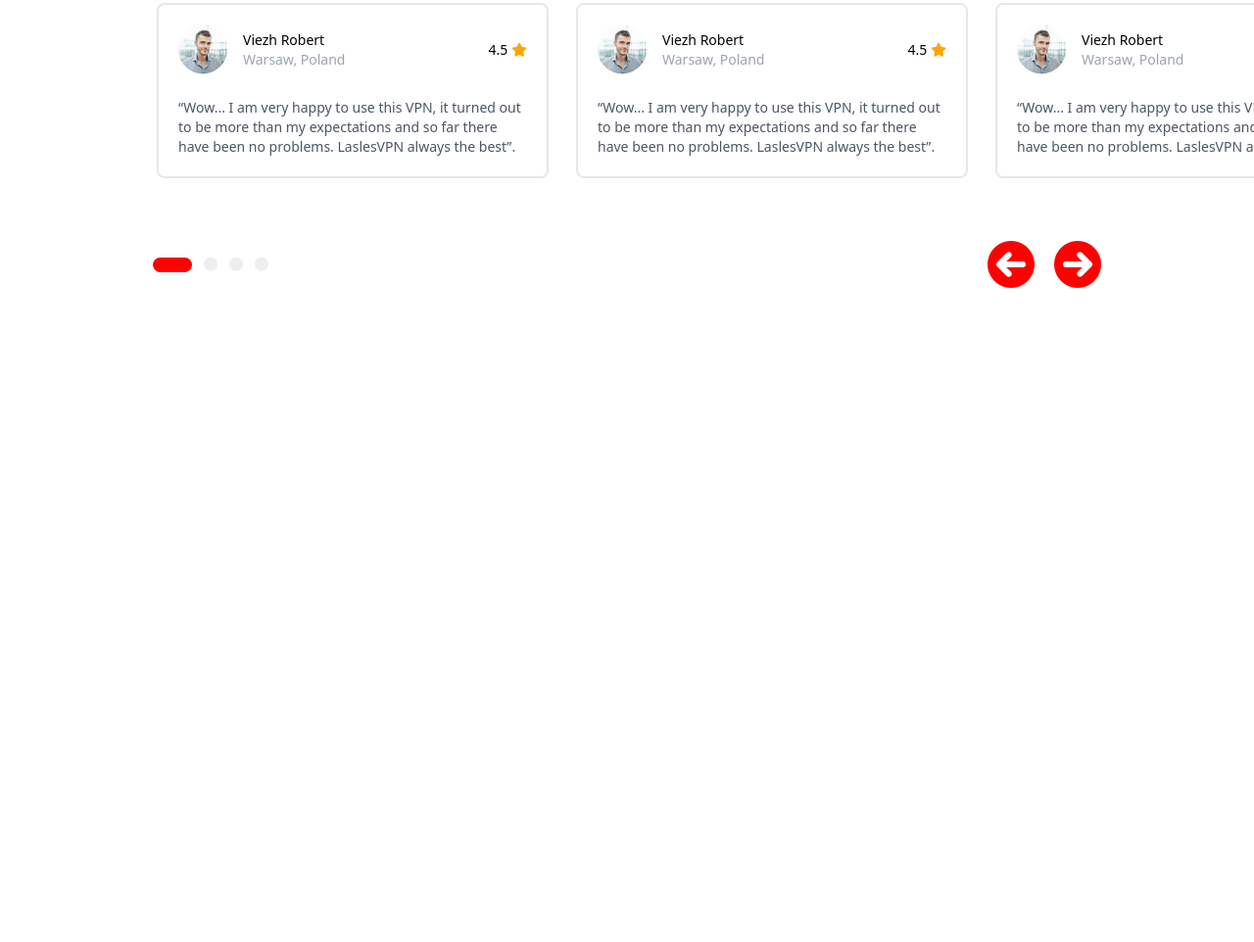
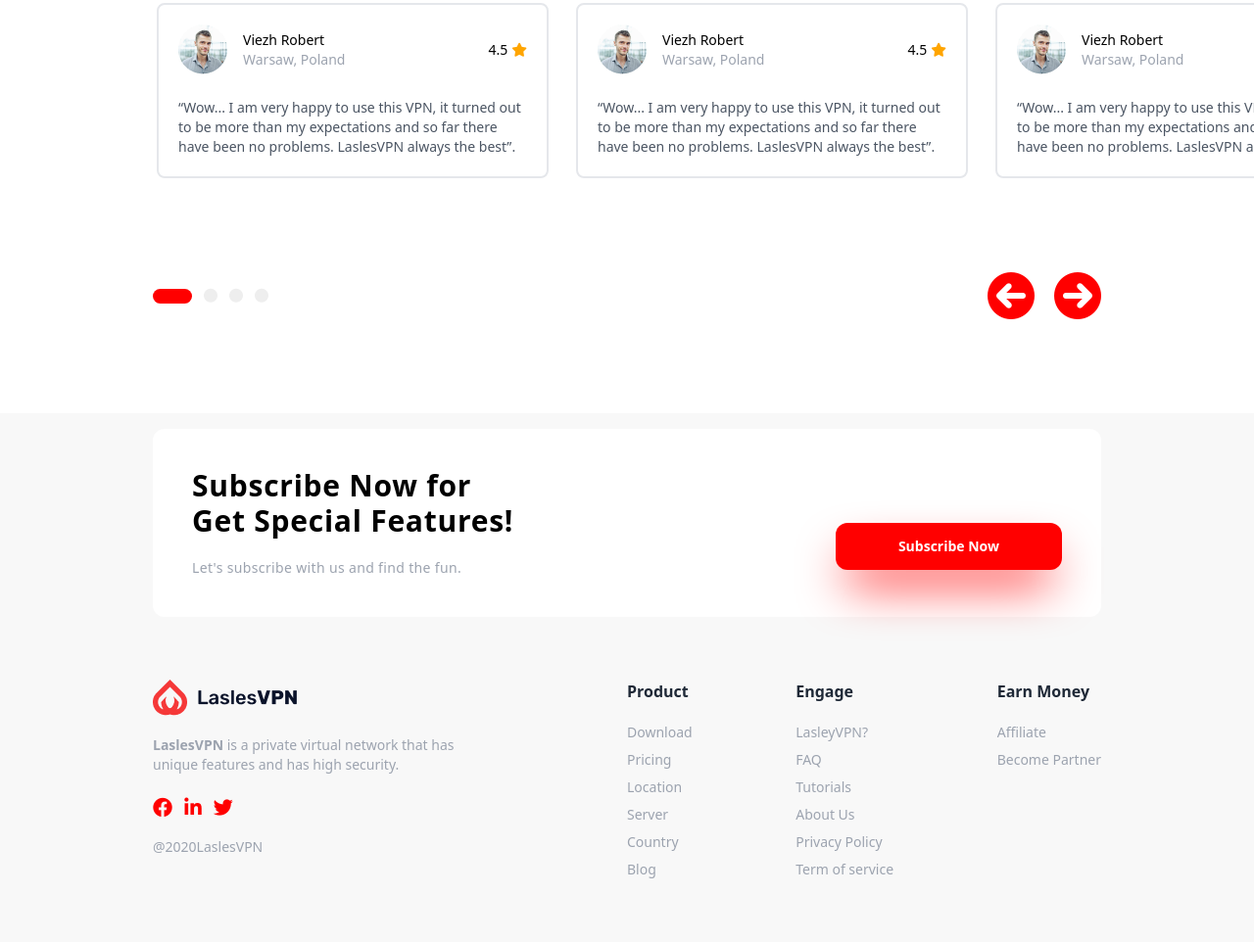
Before and after one commit to arjorb/stunningLasleVpn, a website: page src/index.html in a window 1280 px wide. Shown: the part 3376-4338 px from the top of the page at 98% size. Before the commit the page ends 3734 px from the top, so only its background shows below. Drawn offline with Linux system fonts and the light colour scheme; files whose address does not match are found by name.

Commit message:
done working on footer

```diff
--- a/src/index.html
+++ b/src/index.html
@@ -419,7 +419,7 @@
 
     <!-- Slider controll -->
     <section
-      class="max-w-[1000px] mx-auto p-4 my-[3rem] flex justify-between items-center"
+      class="max-w-[1000px] mx-auto p-4 my-[5rem] flex justify-between items-center"
     >
       <div class="flex gap-3 text-sm">
         <div class="bg-[red] w-[40px] h-[15px] rounded-full"></div>
@@ -433,5 +433,76 @@
         ><i class="fa-solid fa-circle-arrow-right"></i>
       </div>
     </section>
+
+    <section class="bg-[#F8F8F8]">
+      <div class="max-w-[1000px] mx-auto p-4">
+        <!-- call to action  -->
+        <div
+          class="bg-[white] flex justify-between items-center p-10 rounded-xl"
+        >
+          <div>
+            <h1 class="text-3xl font-bold tracking-wide mb-5">
+              Subscribe Now for <br />
+              Get Special Features!
+            </h1>
+            <p class="text-gray-400 text-sm tracking-wide">
+              Let's subscribe with us and find the fun.
+            </p>
+          </div>
+          <div>
+            <button
+              class="bg-[red] text-sm font-bold text-[#fff] px-[4rem] py-[0.9rem] rounded-xl mt-[3rem] shadow-[red] shadow-2xl"
+            >
+              Subscribe Now
+            </button>
+          </div>
+        </div>
+        <!-- footer section  -->
+        <div class="mt-[4rem] md:flex justify-between pb-[3rem]">
+          <div class="basis-1/3">
+            <img src="../assets/Logo.png" alt="" />
+            <p class="text-gray-400 text-sm my-5">
+              <span class="font-bold">LaslesVPN</span> is a private virtual
+              network that has unique features and has high security.
+            </p>
+            <i class="mr-2 text-xl text-[red] fa-brands fa-facebook"></i>
+            <i class="mr-2 text-xl text-[red] fa-brands fa-linkedin-in"></i>
+            <i class="mr-2 text-xl text-[red] fa-brands fa-twitter"></i>
+            <p class="mt-4 text-sm text-gray-400">@2020LaslesVPN</p>
+          </div>
+          <div class="basis-2/4 md:flex justify-between">
+            <div>
+              <h1 class="text-gray-800 font-bold mb-5">Product</h1>
+              <div class="text-gray-400 text-sm space-y-2">
+                <p>Download</p>
+                <p>Pricing</p>
+                <p>Location</p>
+                <p>Server</p>
+                <p>Country</p>
+                <p>Blog</p>
+              </div>
+            </div>
+            <div>
+              <h1 class="text-gray-800 font-bold mb-5">Engage</h1>
+              <div class="text-gray-400 text-sm space-y-2">
+                <p>LasleyVPN?</p>
+                <p>FAQ</p>
+                <p>Tutorials</p>
+                <p>About Us</p>
+                <p>Privacy Policy</p>
+                <p>Term of service</p>
+              </div>
+            </div>
+            <div>
+              <h1 class="text-gray-800 font-bold mb-5">Earn Money</h1>
+              <div class="text-gray-400 text-sm space-y-2">
+                <p>Affiliate</p>
+                <p>Become Partner</p>
+              </div>
+            </div>
+          </div>
+        </div>
+      </div>
+    </section>
   </body>
 </html>
```
Also changed, not shown: dist/output.css.
